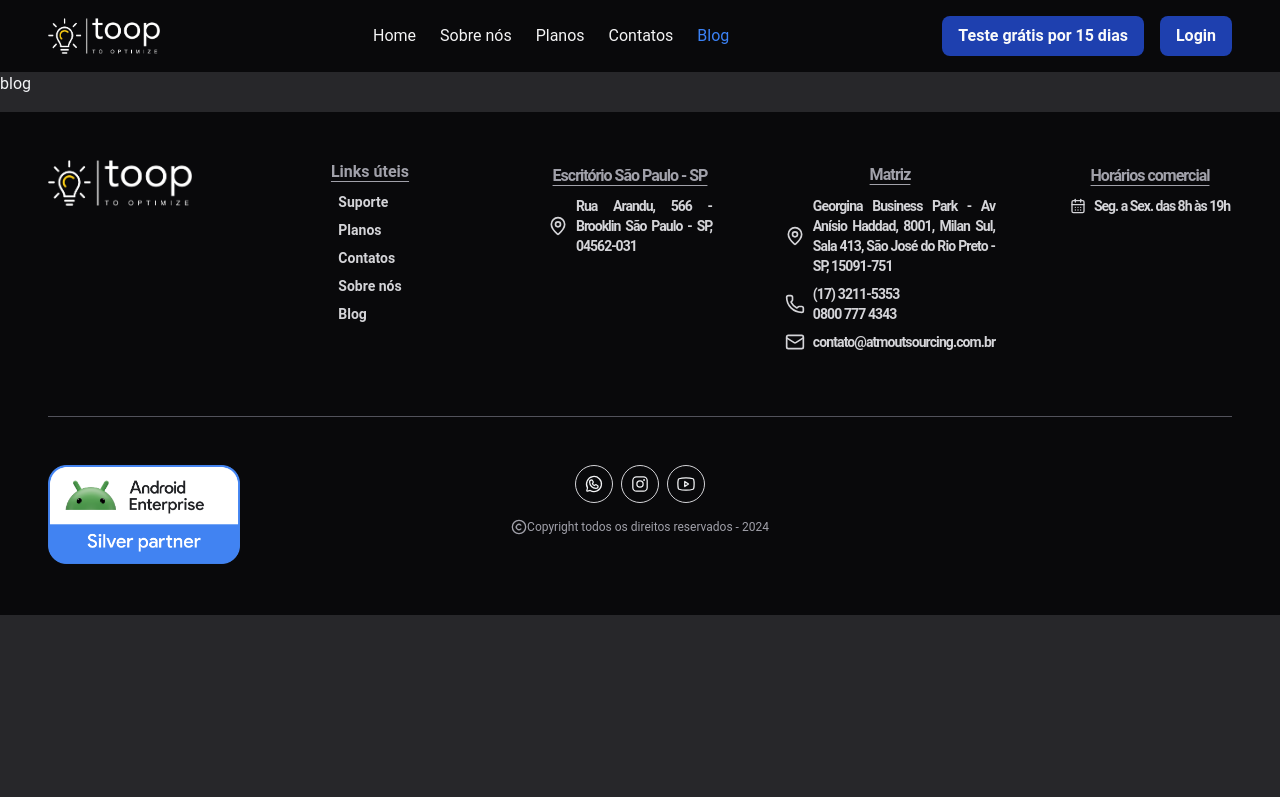
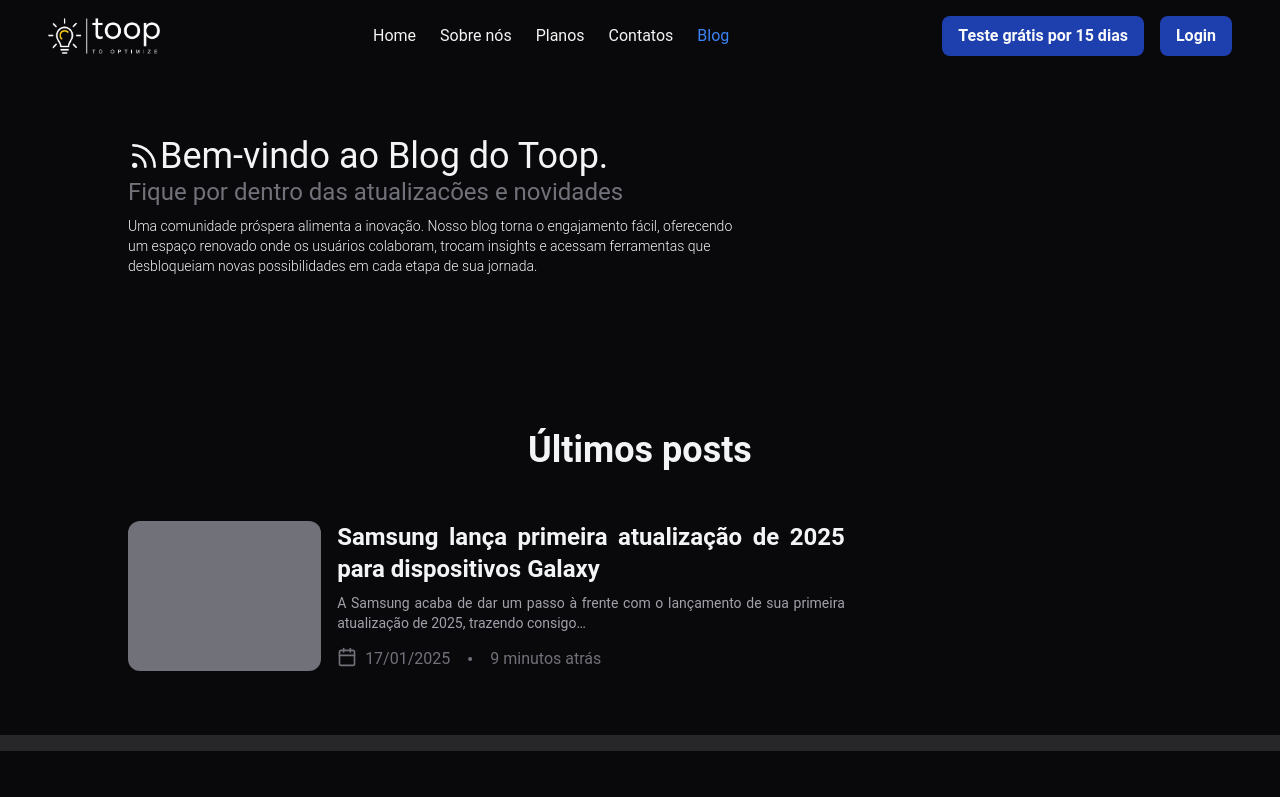
Before and after one commit to atmoutsourcing/toop-landing-page, a Next.js app: page /blog in a window 1280 px wide. Shown: the top 797 px of the page. Built offline with nearby package versions, Linux system fonts and the light colour scheme.

Commit message:
iniciando a tela de blog

```diff
--- a/src/app/blog/page.tsx
+++ b/src/app/blog/page.tsx
@@ -1,3 +1,61 @@
+import { Button } from '@/components/button'
+import { Calendar, Dot, Rss } from 'lucide-react'
+
 export default function Blog() {
-  return <div>blog</div>
+  return (
+    <>
+      <div className="flex flex-col bg-zinc-950 p-[5%] md:px-[10%]">
+        <div className="flex flex-col pb-[15%]">
+          <h1 className="flex text-4xl">
+            <Rss size={32} className="mt-1" />
+            Bem-vindo ao Blog do Toop.
+          </h1>
+          <h2 className="pb-2 text-2xl text-zinc-500">
+            Fique por dentro das atualizacões e novidades
+          </h2>
+          <div className="w-[60%] text-sm font-light">
+            Uma comunidade próspera alimenta a inovação. Nosso blog torna o
+            engajamento fácil, oferecendo um espaço renovado onde os usuários
+            colaboram, trocam insights e acessam ferramentas que desbloqueiam
+            novas possibilidades em cada etapa de sua jornada.
+          </div>
+        </div>
+
+        <h1 className="flex justify-center pb-[5%] text-center text-4xl font-bold">
+          Últimos posts
+        </h1>
+
+        <div className="flex flex-col">
+          <div className="flex max-h-[150px] max-w-[70%] flex-col gap-4 hover:cursor-pointer md:flex-row">
+            <div className="h-[150px] w-[40%] max-w-[250px] rounded-xl bg-zinc-500"></div>
+
+            <div className="flex flex-col justify-between gap-3">
+              <div className="text-justify">
+                <h1 className="pb-2 text-2xl font-bold">
+                  Samsung lança primeira atualização de 2025 para dispositivos
+                  Galaxy
+                </h1>
+
+                <div className="flex text-sm text-zinc-400">
+                  A Samsung acaba de dar um passo à frente com o lançamento de
+                  sua primeira atualização de 2025, trazendo consigo…
+                </div>
+              </div>
+
+              <div className="flex flex-row justify-between text-zinc-500">
+                <div className="flex flex-row gap-2">
+                  <Calendar size={20} />
+                  <div>17/01/2025</div>
+
+                  <Dot />
+
+                  <div>9 minutos atrás</div>
+                </div>
+              </div>
+            </div>
+          </div>
+        </div>
+      </div>
+    </>
+  )
 }
```
